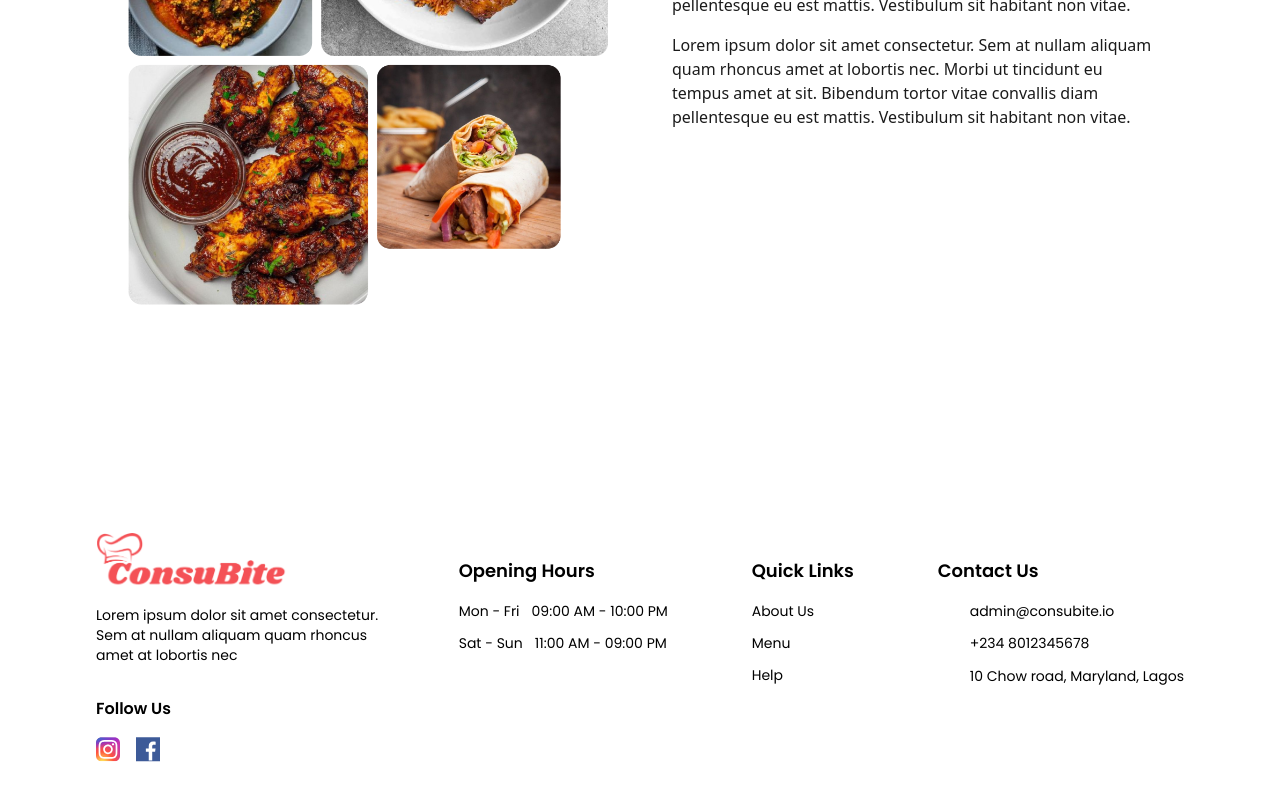
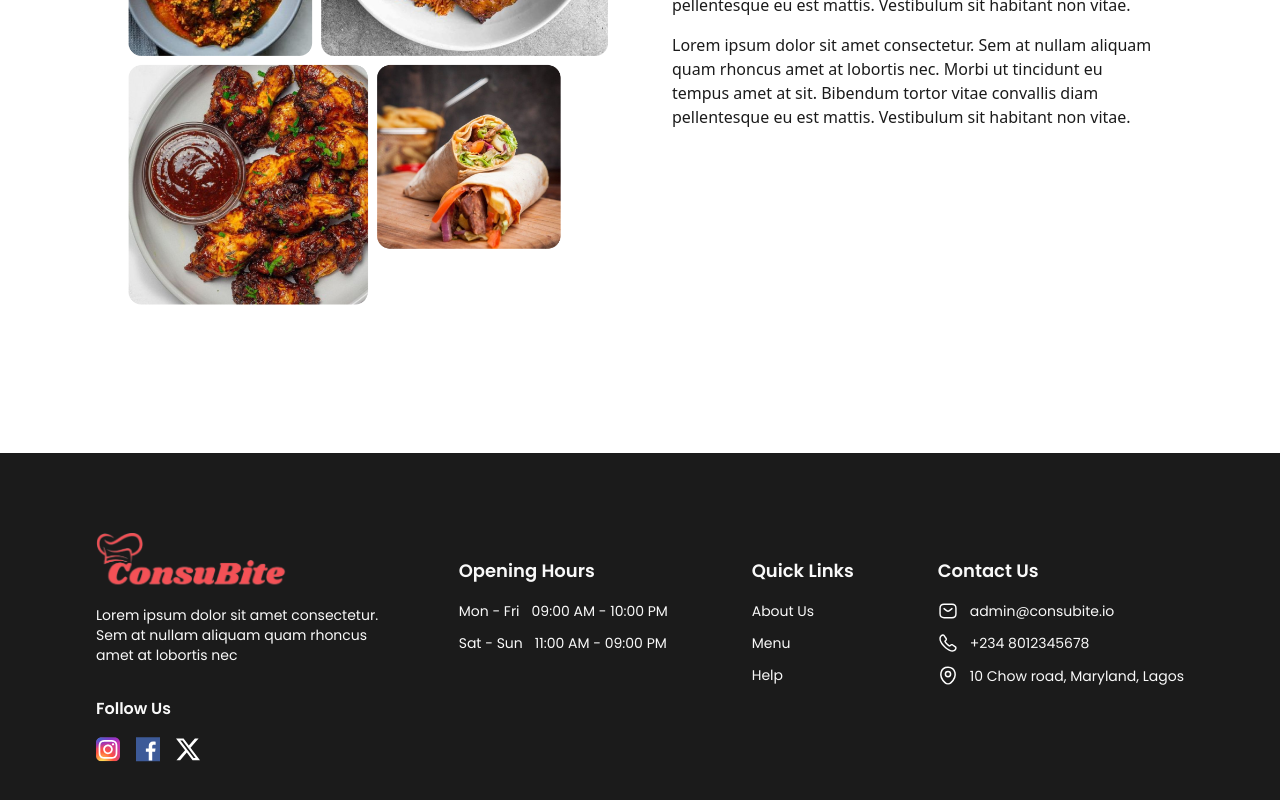
Before and after one commit to Ozyugoo/consuBite, a React (Vite) app: page / in a window 1280 px wide. Shown: the part 467-1267 px from the top of the page. Built offline with nearby package versions, Linux system fonts and the light colour scheme.

Commit message:
Chore: Update color in footer

```diff
--- a/src/components/footer/Footer.jsx
+++ b/src/components/footer/Footer.jsx
@@ -1,7 +1,7 @@
 function Footer() {
   return (
     <>
-      <footer className="bg-black w-full h-auto px-24 py-20 text-white flex flex-row flex-wrap place-content-between items-start font-poppins max-md:flex-col max-md:gap-8 max-md:px-6 max-md:py-12">
+      <footer className="bg-custom-black w-full h-auto px-24 py-20 text-custom-light flex flex-row flex-wrap place-content-between items-start font-poppins max-md:flex-col max-md:gap-8 max-md:px-6 max-md:py-12">
         {/* Consubite logo, tagline and social media links */}
         <div className="w-72 flex flex-col gap-y-8 max-md:w-fit">
           <div className="w-fit flex flex-col gap-y-4">
```
